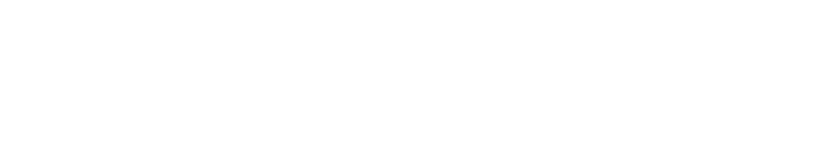
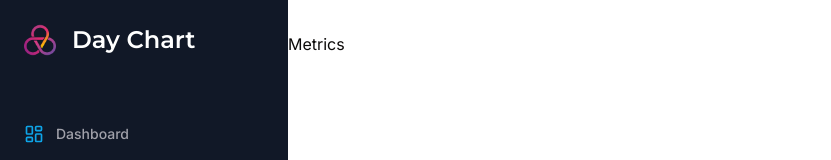
Before and after one commit to trevorbehnke/daychart, a Next.js app: page /metrics in a window 1280 px wide. Before the commit this address had no page. Shown: the top 160 px of the page, without its empty margins (0-831 px from the left). Built offline with nearby package versions, Linux system fonts and the light colour scheme; no server answers.

Commit message:
this deployment was used to switch clerk to production, only change in git was creation of metrics page

```diff
--- /dev/null
+++ b/app/(dashboard)/(routes)/metrics/page.tsx
@@ -0,0 +1,7 @@
+"use client";
+
+const MetricsPage = () => {
+  return <div>Metrics</div>;
+};
+
+export default MetricsPage;
```
